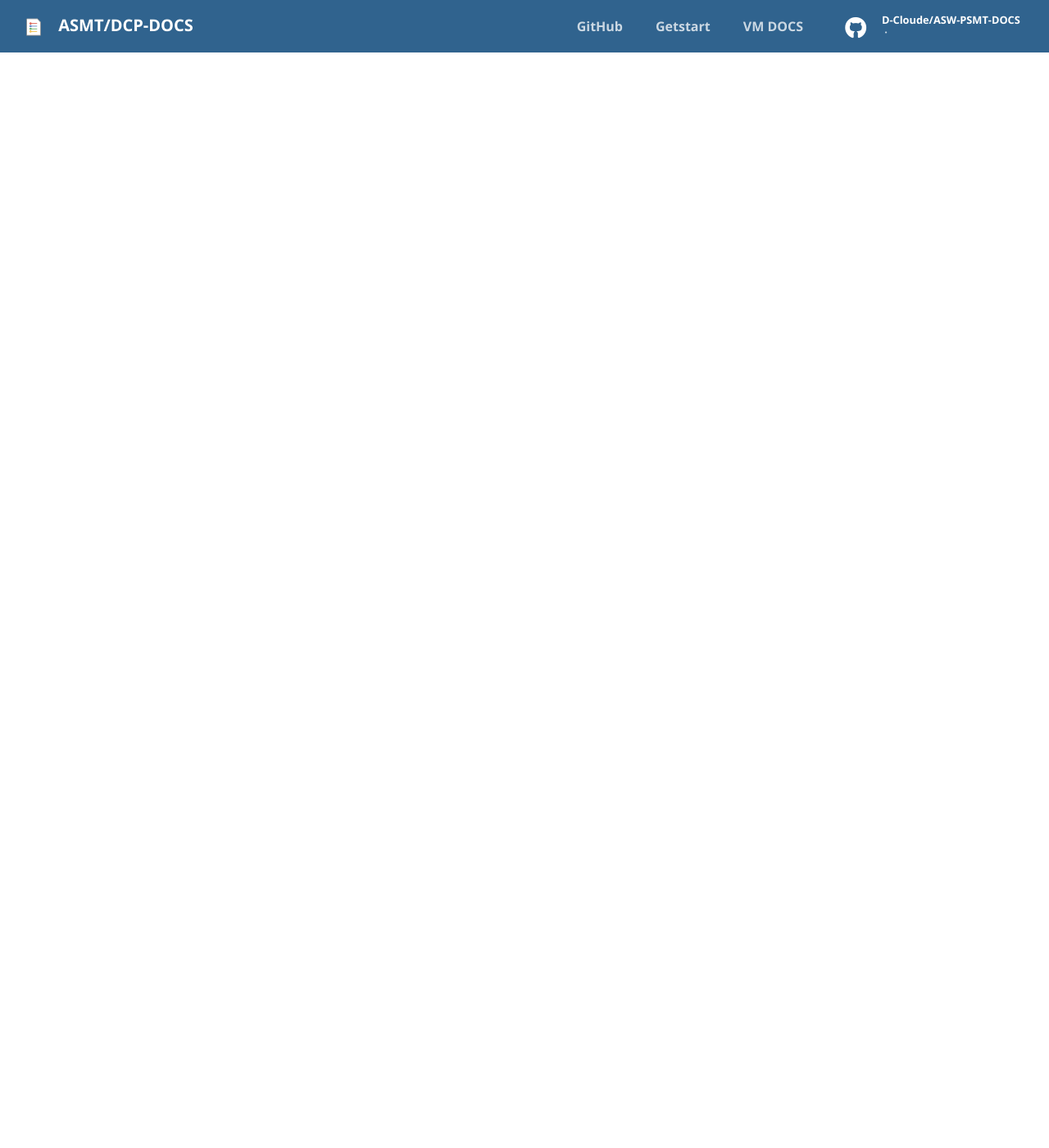
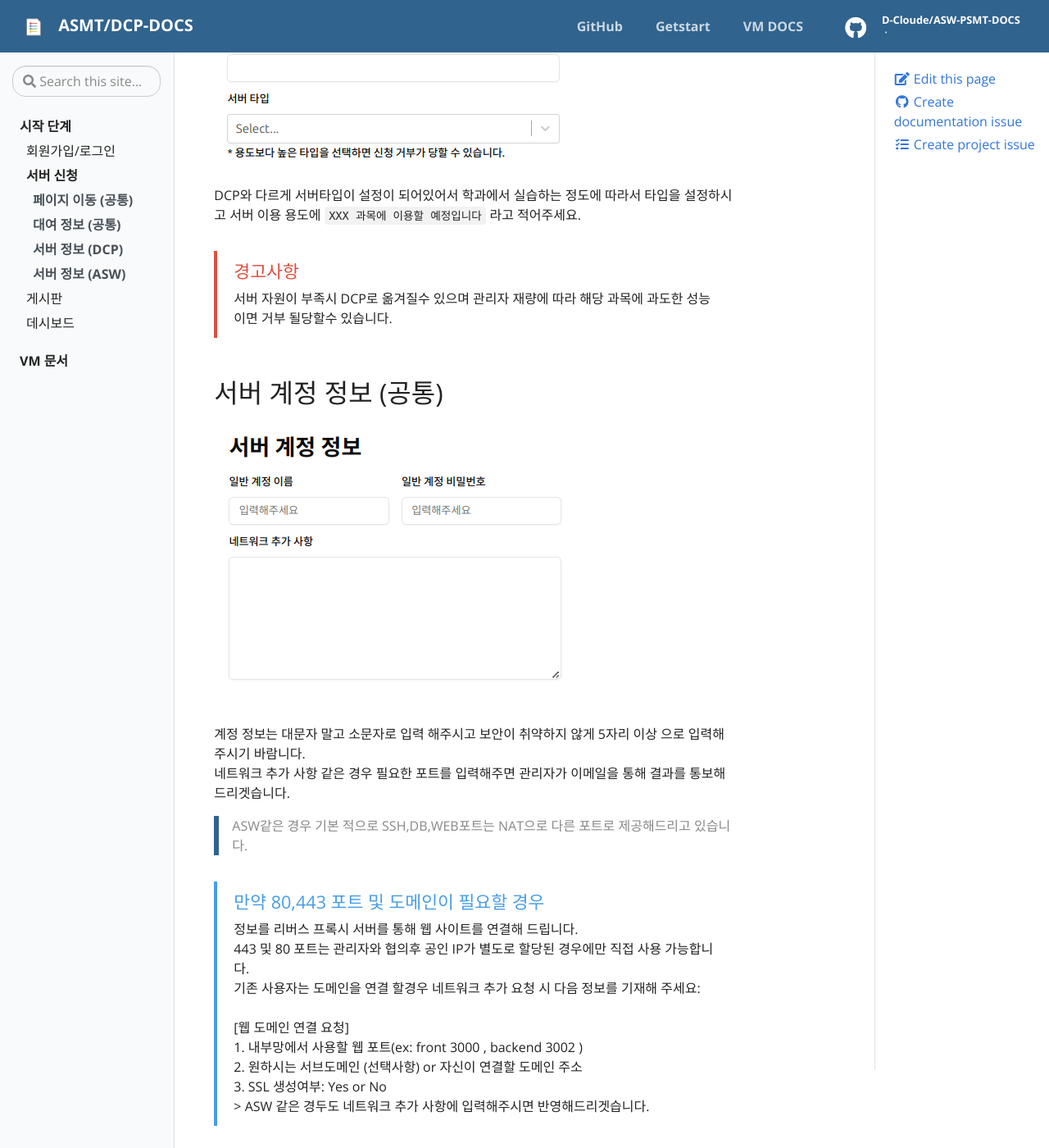
Before and after one commit to D-Cloude/ASW-DCP-DOCS, a Jekyll site: the page built from _getstart/server_application.md, in a window 1280 px wide and 1400 px high, scrolled down 2751 px. Shown: the whole window at 82% size. Built offline with Jekyll 4.4.1, drawn with Linux system fonts in a browser that asks for light colours; some of the changed text lies outside the part shown.

Commit message:
서버 신청 부분 작성 완료

```diff
--- a/_getstart/server_application.md
+++ b/_getstart/server_application.md
@@ -9,10 +9,44 @@ description: 서버 신청하는데 필요한 정보를 제공합니다.
 메인 페이지에서 서버 신청이라는 버튼을 찾아서 눌려주세요.<br/>
 <img src="../assets/img/server.png" width="100" height="100"><br/>
 이래 페이지로 이동하는지 확인해주세요.<br/>
+
+### DCP 화면
 ![img](../assets/img/server_main.png)<br/>
-> 일부 item은 DCP하고 ASW하고 차이가 발생 할수 있습니다.
+
+### ASW 화면
+![img](../assets/img/asw_server_mainpage.png)
 
 ## 대여 정보 (공통)
 <img src="../assets/img/Rental_information.png" width="250" height="250"><br/>
 대여 정보에서 정확한  날짜와 사유를 입력해주세요. 관리자가 심의 할때 유용한 정보로 활용될수 있습니다.
+
 {% include alert.html type="warning" title="주의사항" content="대여 날자를 정확히 입력해 주세요. 분기 말에 전체 확인을 해서 초과한  VM대해서는 무통보 삭제가 될수 있습니다." %}
+
+## 서버 정보 (DCP)
+![img](../assets/img/dcp_server_info.png)<br/><br/>
+자신이 필요하는 성능하고 운영체제를 적어주세요. <br/>
+
+{% include alert.html type="warning" title="안내사항" content="서버 이름은 소문자로 설정 해주세요. 대문자로 설정 할경우 임의로 변경이 될수 있고 아래 CPU,RAM,Storage에 규격을 정확히 적어주세요." %}
+{% include alert.html type="danger" title="경고사항" content="정보를 올바르게 입력을 했으나 서버 자원이 부족할경우 관리자가 이메일을 주거나 임의로 거부가 될수가 있습니다." %}
+
+## 서버 정보 (ASW)
+![img](../assets/img/asw_server info.png)<br/><br/>
+DCP와 다르게 서버타입이 설정이 되어있어서 학과에서 실습하는 정도에 따라서 타입을 설정하시고 서버 이용 용도에 `XXX 과목에 이용할 예정입니다` 라고 적어주세요.
+{% include alert.html type="danger" title="경고사항" content="서버 자원이 부족시 DCP로 옮겨질수 있으며 관리자 재량에 따라 해당 과목에 과도한 성능이면 거부 될당할수 있습니다." %}
+
+## 서버 계정 정보 (공통)
+![img](../assets/img/asw_server_account.png)<br/><br/>
+계정 정보는 대문자 말고 소문자로 입력 해주시고 보안이 취약하지 않게 5자리 이상 으로 입력해주시기 바람니다.<br/>
+네트워크 추가 사항 같은 경우 필요한 포트를 입력해주면 관리자가 이메일을 통해 결과를 통보해 드리겟습니다.
+> ASW같은 경우 기본 적으로 SSH,DB,WEB포트는 NAT으로 다른 포트로 제공해드리고 있습니다.
+{% include alert.html type="info" title="만약 80,443 포트 및 도메인이 필요할 경우" content="정보를
+리버스 프록시 서버를 통해 웹 사이트를 연결해 드립니다.<br/>
+443 및 80 포트는 관리자와 협의후 공인 IP가 별도로 할당된 경우에만 직접 사용 가능합니다.<br/>
+기존 사용자는 도메인을 연결 할경우 네트워크 추가 요청 시 다음 정보를 기재해 주세요:<br/><br/>
+
+[웹 도메인 연결 요청]<br/>
+1. 내부망에서 사용할 웹 포트(ex: front 3000 , backend 3002 )<br/>
+2. 원하시는 서브도메인 (선택사항) or 자신이 연결할 도메인 주소<br/>
+3. SSL 생성여부: Yes or No<br/>
+> ASW 같은 경두도 네트워크 추가 사항에 입력해주시면 반영해드리겟습니다.
+" %}
```
Also changed, not shown: _data/toc.yml (+11 -0 lines), .github/workflows/main.yml (deleted), assets/img/asw_server info.png (added), assets/img/asw_server_account.png (added), assets/img/asw_server_mainpage.png (added), assets/img/dcp_server_account.png (added), assets/img/dcp_server_info.png (added).
